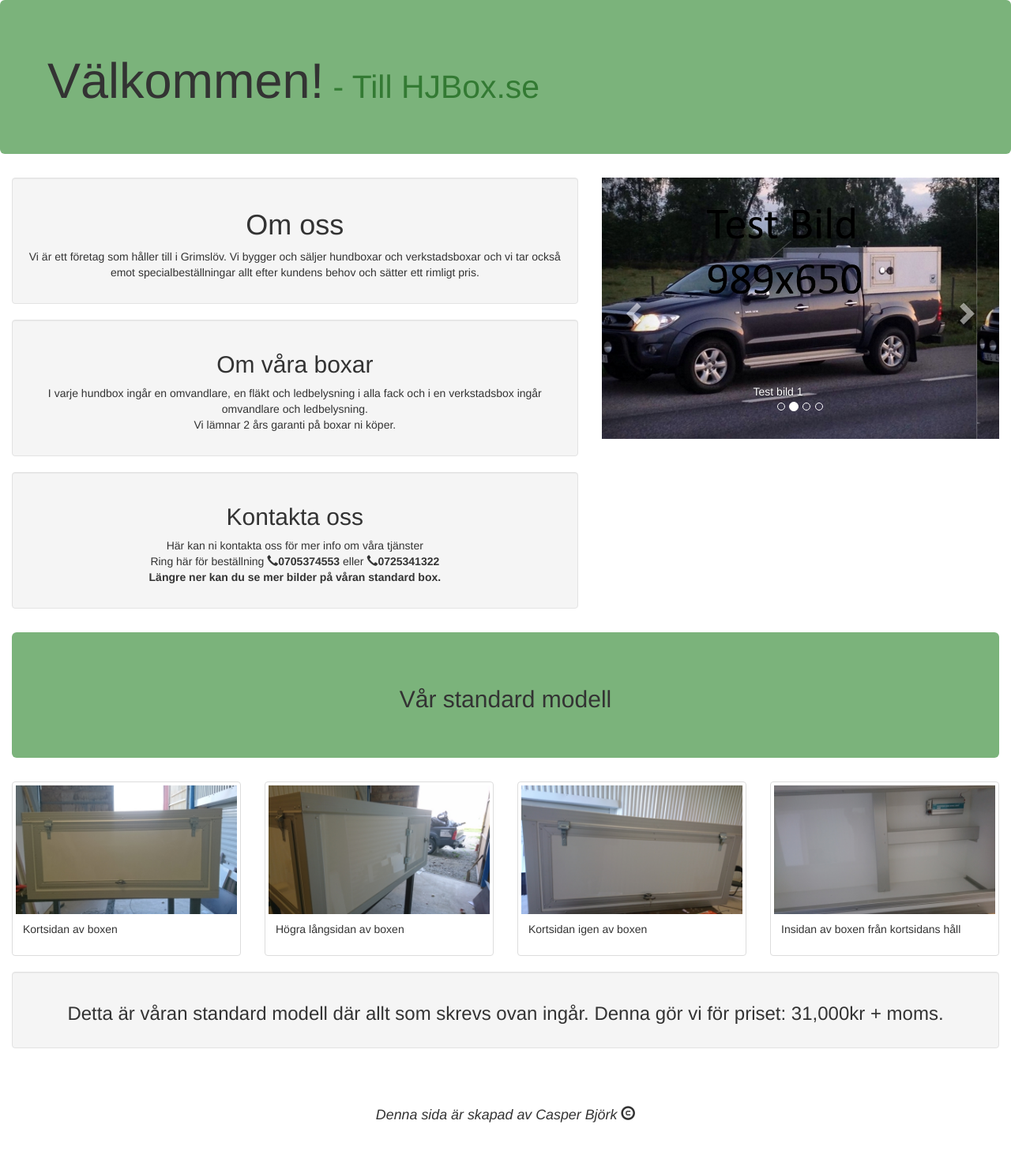
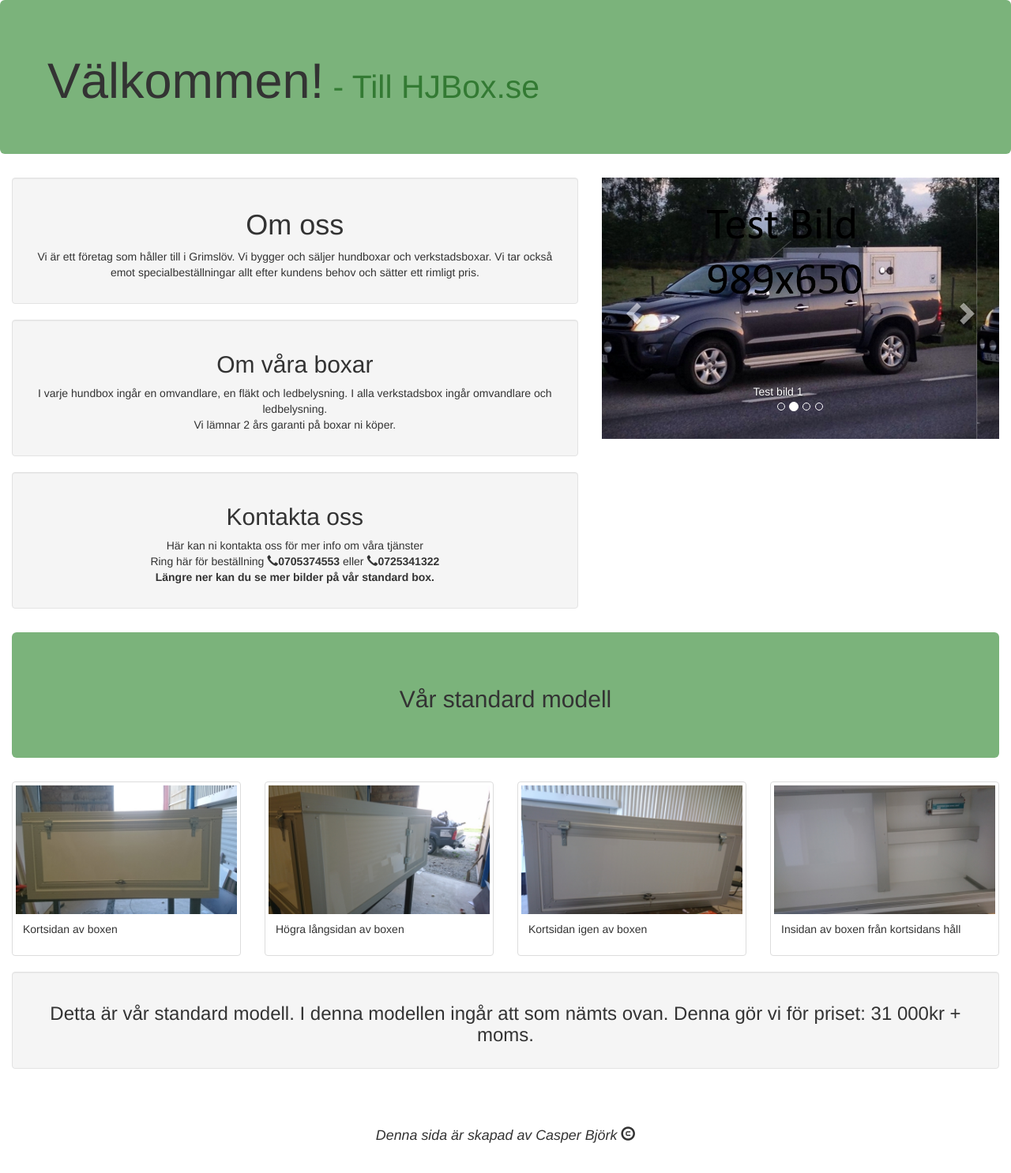
Before and after one commit to Cabbex/HJBox_newsite, a website: page index.html in a window 1280 px wide. Shown: the top 1486 px of the page at 79% size. Drawn offline with nearby package versions, Linux system fonts and the light colour scheme.

Commit message:
Last touches before relese ready product
Fixing typos ext.

```diff
--- a/index.html
+++ b/index.html
@@ -1,4 +1,11 @@
 <!DOCTYPE html>
+<!--
+    This site is created by Casper Björk
+    This can not be used without my permission.
+
+    Github : github.com/Cabbex
+
+-->
 <html>
     <head>
         <title>Hem | HJBox</title>
@@ -39,12 +46,12 @@
                 <div class="col-lg-7 col-md-5 col-sm-12 col-xs-12">
                     <div class="well">
                         <h1 class="text-center">Om oss</h1>
-                            <p class="text-center">Vi är ett företag som håller till i Grimslöv. Vi bygger och säljer hundboxar och verkstadsboxar och vi tar också emot specialbeställningar allt efter kundens behov och sätter ett rimligt pris.</p>
+                            <p class="text-center">Vi är ett företag som håller till i Grimslöv. Vi bygger och säljer hundboxar och verkstadsboxar. Vi tar också emot specialbeställningar allt efter kundens behov och sätter ett rimligt pris.</p>
                     </div>
                     <div class="well" id="omboxarpos">
                             <h2 class="text-center">Om våra boxar</h2>
                             <p class="text-center">
-                                I varje hundbox ingår en omvandlare, en fläkt och ledbelysning i alla fack och i en verkstadsbox ingår omvandlare och ledbelysning. <br />
+                                I varje hundbox ingår en omvandlare, en fläkt och ledbelysning. I alla verkstadsbox ingår omvandlare och ledbelysning. <br />
                                 Vi lämnar 2 års garanti på boxar ni köper.
                             </p>
                     </div>
@@ -53,7 +60,7 @@
                             <p class="text-center">Här kan ni kontakta oss för mer info om våra tjänster <br />
                                 Ring här för beställning <span class="glyphicon glyphicon-earphone"></span><strong>0705374553</strong> eller
                                 <span class="glyphicon glyphicon-earphone"></span><strong>0725341322</strong> <br/>
-                            <strong>Längre ner kan du se mer bilder på våran standard box.</strong>
+                            <strong>Längre ner kan du se mer bilder på vår standard box.</strong>
                             </p>
                     </div>
                 </div>
@@ -156,7 +163,7 @@
             <div class="row">
                 <div class="col-lg-12 col-md-12 col-xs-12">
                     <div class="well">
-                        <p class="h3 text-center">Detta är våran standard modell där allt som skrevs ovan ingår. Denna gör vi för priset: 31,000kr + moms. </p>
+                        <p class="h3 text-center">Detta är vår standard modell. I denna modellen ingår att som nämts ovan. Denna gör vi för priset: 31 000kr + moms. </p>
                     </div>
                 </div>
             </div>
```
